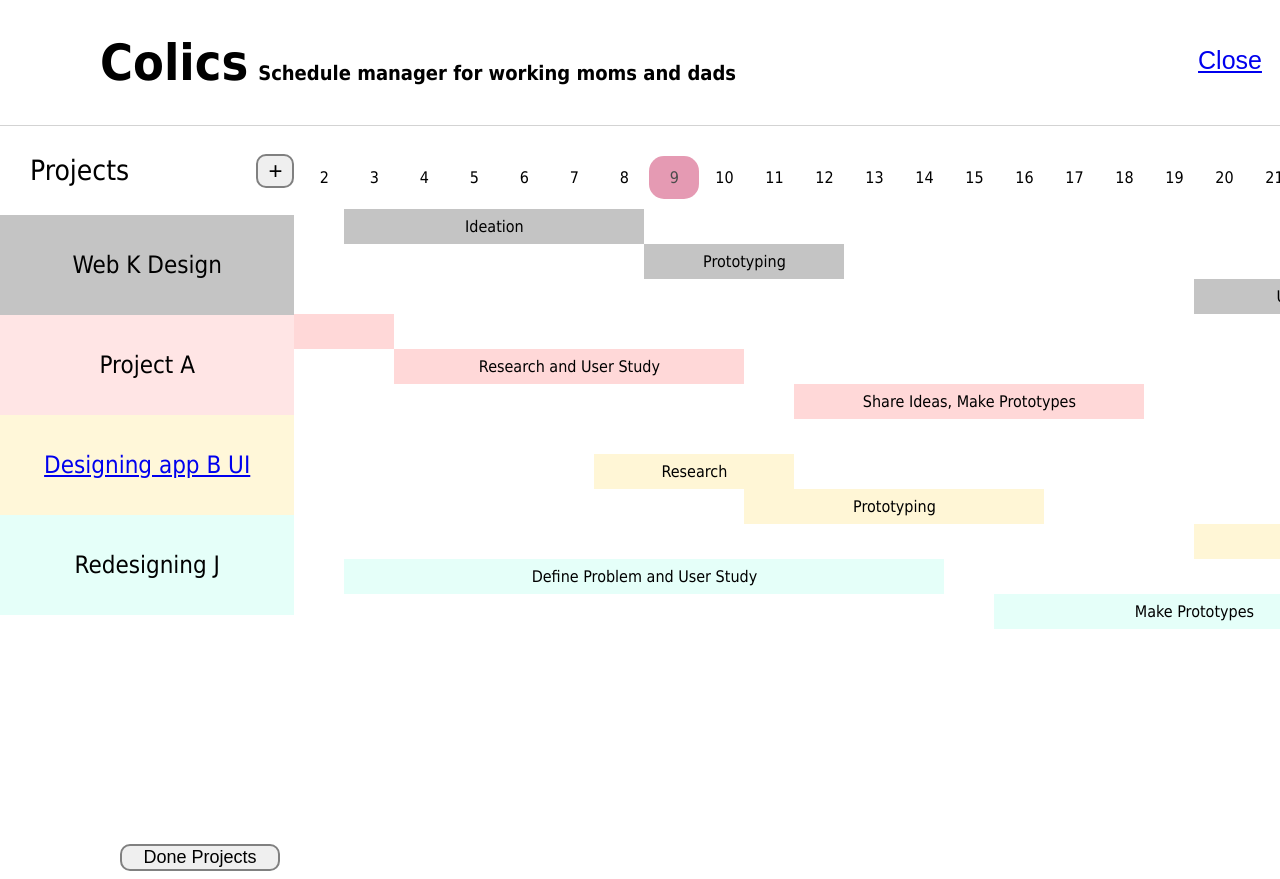
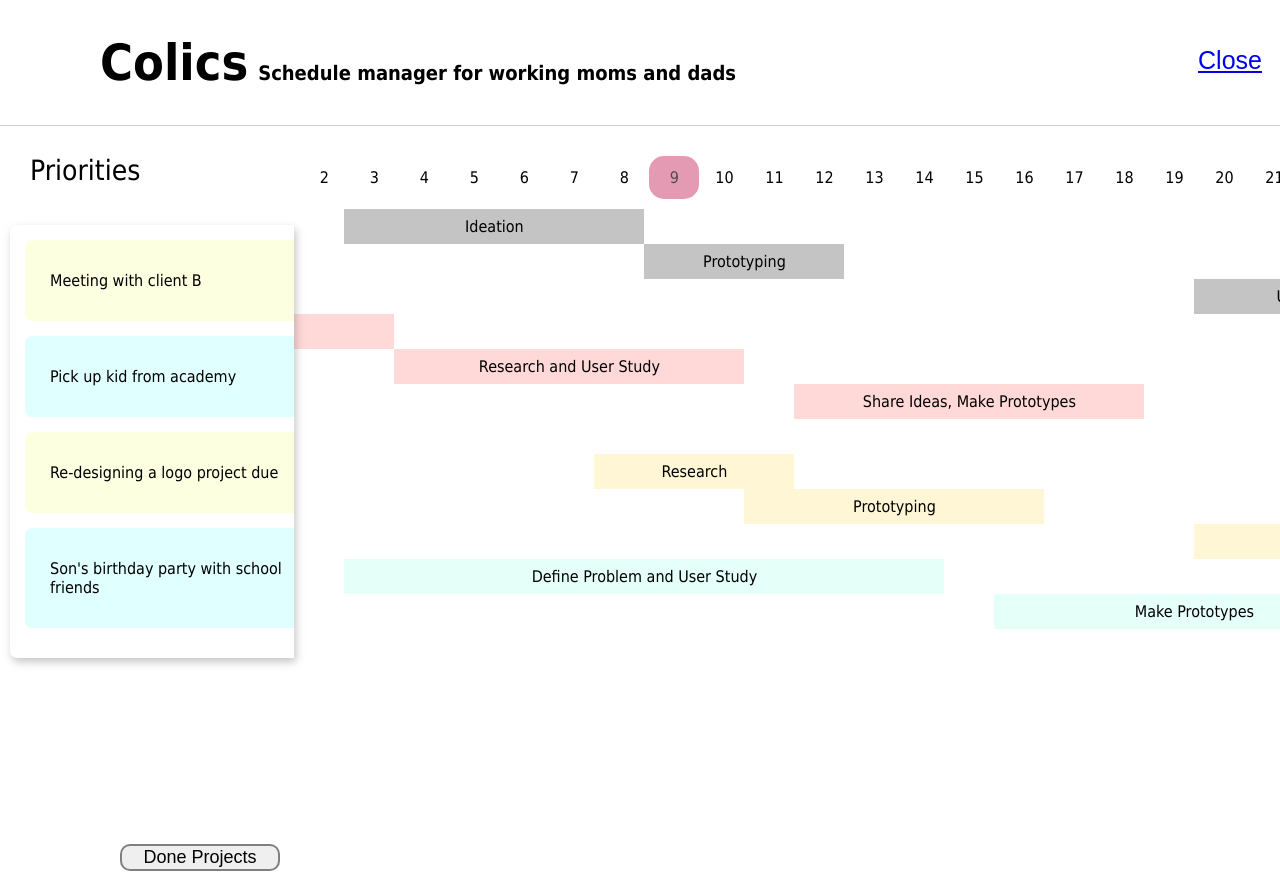
Before and after one commit to dbwk18/HCI-DesignProject, a React (Create React App) app: page /Projects in a window 1280 px wide. Built offline with nearby package versions, Linux system fonts and the light colour scheme.

Commit message:
priority manager start

```diff
--- /dev/null
+++ b/src/Components/Projectmenu/Board/Board.js
@@ -0,0 +1,30 @@
+import React from 'react';
+
+function Board(props) {
+    const drop = (evt) => {
+        const card_id = evt.dataTransfer.getData('card_id');
+
+        const card = document.getElementById(card_id);
+        card.style.display = 'block';
+
+        evt.target.appendChild(card);
+    }
+
+    const dragOver = (evt) => {
+        evt.preventDefault();
+    }
+
+    return (
+        <div
+            id = {props.id}
+            className = {props.className}
+            category = {props.category}
+            onDrop = {drop}
+            onDragOver = {dragOver}>
+
+            {props.children}
+        </div>
+    )
+}
+
+export default Board;
--- /dev/null
+++ b/src/Components/Projectmenu/Card/Card.js
@@ -0,0 +1,29 @@
+import React from 'react'
+
+function Card (props) {
+
+    const dragStart = (evt) => {
+        const target = evt.target;
+        evt.dataTransfer.setData('card_id', target.id);
+    }
+
+    const dragOver = (evt) => {
+        evt.stopPropagation();
+    }
+
+    return (
+        <div
+        id = {props.id}
+        className = {props.className}
+        category = {props.category}
+        draggable = {props.draggable}
+        onDragStart = {dragStart}
+        onDragOver = {dragOver}>
+
+            {props.children}
+
+        </div>
+    )
+}
+
+export default Card;
--- a/src/Components/Projectmenu/Projectmenu.css
+++ b/src/Components/Projectmenu/Projectmenu.css
@@ -50,3 +50,60 @@
   border-radius: 10px;
   justify-content: center;
 }
+
+.flexbox {
+  display: flex;
+  justify-content: space-around;
+  width: 100%;
+  align-content: column;
+  flex-direction: column;
+  /* max-width: 1200px; */
+  /* height: 50vh; */
+  filter: drop-shadow(2px 4px 4px #5555);
+  overflow: hidden;
+  margin-top: 20px;
+  /* margin: 100 auto; */
+  padding-top: 20 px;
+  padding: 15 px;
+}
+
+.flexbox .board {
+  display: flex;
+  flex-direction: column;
+  align-items: 'center';
+  margin: 10px 10px 10px;
+  border-radius: 7px;
+  width: 100%;
+  background-color: rgb(255, 255, 255);
+  padding: 15px;
+}
+
+
+.card-family {
+  padding: 15px 25px;
+  background-color:rgb(224, 255, 255);
+  border-style: hidden;
+  border-radius: 7px;
+  cursor: pointer;
+  margin-bottom: 15px;
+
+}
+
+.card-private {
+  padding: 15px 25px;
+  background-color:rgb(255, 230, 255);
+  border-style: hidden;
+  border-radius: 7px;
+  cursor: pointer;
+  margin-bottom: 15px;
+
+}
+.card-work {
+  padding: 15px 25px;
+  background-color:rgb(252, 255, 224);
+  border-style: hidden;
+  border-radius: 7px;
+  cursor: pointer;
+  margin-bottom: 15px;
+
+}
--- a/src/Components/Projectmenu/Projectmenu.js
+++ b/src/Components/Projectmenu/Projectmenu.js
@@ -4,7 +4,8 @@ import { Link } from 'react-router-dom';
 import Modal from './Modal';
 import ProjectBox from './ProjectBox';
 import Boxes from './Boxes';
-
+import Card from './Card/Card';
+import Board from './Board/Board';
 function Projectmenu(){
 
     // #######Modal창을 위한 함수들##########
@@ -34,14 +35,30 @@ function Projectmenu(){
     return(
         <div className = 'projectMenu'>
             <div className = 'projectMenuHeader'>
-                <p className = 'projectHeaderText'>Projects <button className = 'projectAddBtn' onClick={openModal}> + </button></p>
-                <Modal open={modalOpen} close={closeModal} create={addProject}></Modal>
+                <p className = 'projectHeaderText'>Priorities</p>
+                {/* <button className = 'projectAddBtn' onClick={openModal}> + </button></p> */}
+                {/* <Modal open={modalOpen} close={closeModal} create={addProject}></Modal> */}
             </div>
-
-            <div className = 'projectmenu-category' id = 'project1'>Web K Design</div>
-            <div className = 'projectmenu-category' id = 'project2'>Project A</div>
-            <div className = 'projectmenu-category' id = 'project3'><Link to='/Subtasks'>Designing app B UI</Link></div>
-            <div className = 'projectmenu-category' id = 'project4'>Redesigning J</div>
+            <div className = 'flexbox'>
+                <Board className = 'board'>
+                    <Card id = 'card-4' category = 'work' className = 'card-work' draggable = 'true'>
+                        <p>Meeting with client B</p>
+                    </Card>
+                    <Card id = 'card-2' category = 'family' className = 'card-family' draggable = 'true'>
+                        <p>Pick up kid from academy</p>
+                    </Card>
+                    <Card id = 'card-6' category = 'work' className = 'card-work' draggable = 'true'>
+                        <p>Re-designing a logo project due</p>
+                    </Card>
+                    <Card id = 'card-5' category = 'family' className = 'card-family' draggable = 'true'>
+                        <p>Son's birthday party with school friends</p>
+                    </Card>
+                </Board>
+            </div>
+            {/* <Card className = 'projectmenu-category' id = 'project1'>Web K Design</Card>
+            <Card className = 'projectmenu-category' id = 'project2'>Project A</Card>
+            <Card className = 'projectmenu-category' id = 'project3'>Designing app B UI</Card>
+            <Card className = 'projectmenu-category' id = 'project4'>Redesigning J</Card> */}
             <Boxes project={pjname}></Boxes>
 
 
--- a/src/Pages/Mainpage/Mainpage_calendar.js
+++ b/src/Pages/Mainpage/Mainpage_calendar.js
@@ -6,6 +6,8 @@ import Calendar from '../../Components/Calendar/Calendar'
 import Menubar from '../../Components/Menubar/Menubar'
 
 function Mainpage_calendar(props) {
+    // props.mode : boolean으로 이루어진 길이가 4인 리스트. 메뉴바에서 all, work, family, private중 어느 것이 선택되었는지를 나타냄.
+    // props.view_as : 0 또는 1. 메뉴바에서 Calenar로 볼 것인지, CategoryBox로 볼 것인지를 선택함.
 
     var p = undefined
 
@@ -25,7 +27,7 @@ function Mainpage_calendar(props) {
             </div>
             <div className = 'mainContainer'>
                 <div className='menubarContainer'>
-                    <Menubar mode = {p.mode}/>
+                    <Menubar mode = {p.mode} view_as = {0}/>
                 </div>
                 <div className='calendarContainer'>
                     <Calendar mode = {p.mode}/>
--- a/src/Pages/Mainpage/Mainpage_categorybox.js
+++ b/src/Pages/Mainpage/Mainpage_categorybox.js
@@ -5,33 +5,24 @@ import Header from '../../Components/Header/Header'
 import Categorybox from '../../Components/Categorybox/Categorybox'
 import Menubar from '../../Components/Menubar/Menubar'
 
-function Mainpage_categorybox(props) {
+function Mainpage_categorybox() {
 
-    var p = undefined
+    console.log('mainpage-categorybox')
 
-    console.log('Get props in Mainpage', props.location.props)
-    if (props.location.props === undefined) {
-        p = {mode: [true, false, false, false]}
-    }
-    else {
-        p = props.location.props
-    }
-
-    console.log('Mainpage', p)
+    console.log('Mainpage')
     return(
         <div className='Container'>
             <div className = 'headerContainer'>
-                <Header mode = {p.mode}/>
+                <Header/>
             </div>
             <div className = 'mainContainer'>
                 <div className='menubarContainer'>
-                    <Menubar mode = {p.mode}/>
+                    <Menubar mode = {[false, false, false, false]} view_as = {1}/>
                 </div>
                 <div className='calendarContainer'>
                     <Categorybox/>
                 </div>
             </div>
-
         </div>
     )
 
--- a/src/Pages/Projectpage/Projectpage.js
+++ b/src/Pages/Projectpage/Projectpage.js
@@ -11,7 +11,7 @@ function Projectpage() {
         <div className='Container'>
             <div className = 'headerContainer'>
                 <Header />
-                <button id="closeBtn"><Link to='/'>Close</Link></button>
+                <button id="closeBtn"><Link to='/mainpage3'>Close</Link></button>
                 {/* 메인 화면으로 돌아갈 수 있습니다 */}
             </div>
             <div className = 'mainContainer'>
--- a/src/Routes.js
+++ b/src/Routes.js
@@ -12,12 +12,14 @@ import Subtaskpage from './Pages/Projectpage/Subtaskpage'
 import Donetaskpage from './Pages/Projectpage/Donetaskpage'
 
 class Routes extends React.Component {
+
     render() {
         return (
             <Router>
                 <Switch>
                     <Route exact path="/HCI-DesignProject" component={Mainpage_calendar}/>
-                    <Route exact path="/categorybox" component={Mainpage_categorybox}/>
+                    <Route exact path="/HCI-DesignProject/calendar" component={Mainpage_calendar}/>
+                    <Route exact path="/HCI-DesignProject/categorybox" component={Mainpage_categorybox}/>
                     <Route exact path="/mainpage3" component={Mainpage_task3}/>
                     <Route path="/Projects" component={Projectpage} />
                     <Route path="/Subtasks" component={Subtaskpage} />
```
Also changed, not shown: src/Components/Menubar/Menubar.js (+66 -9 lines).
